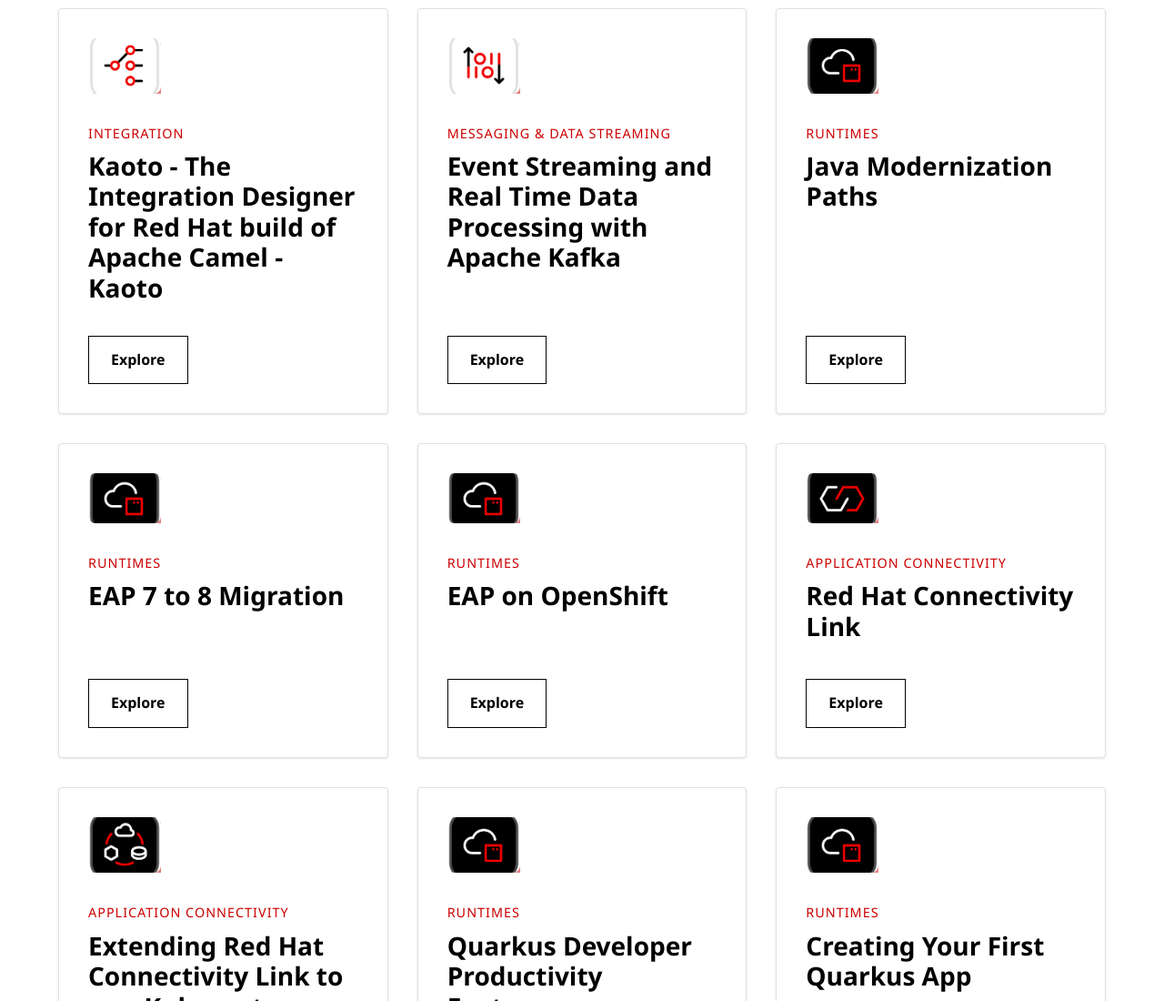
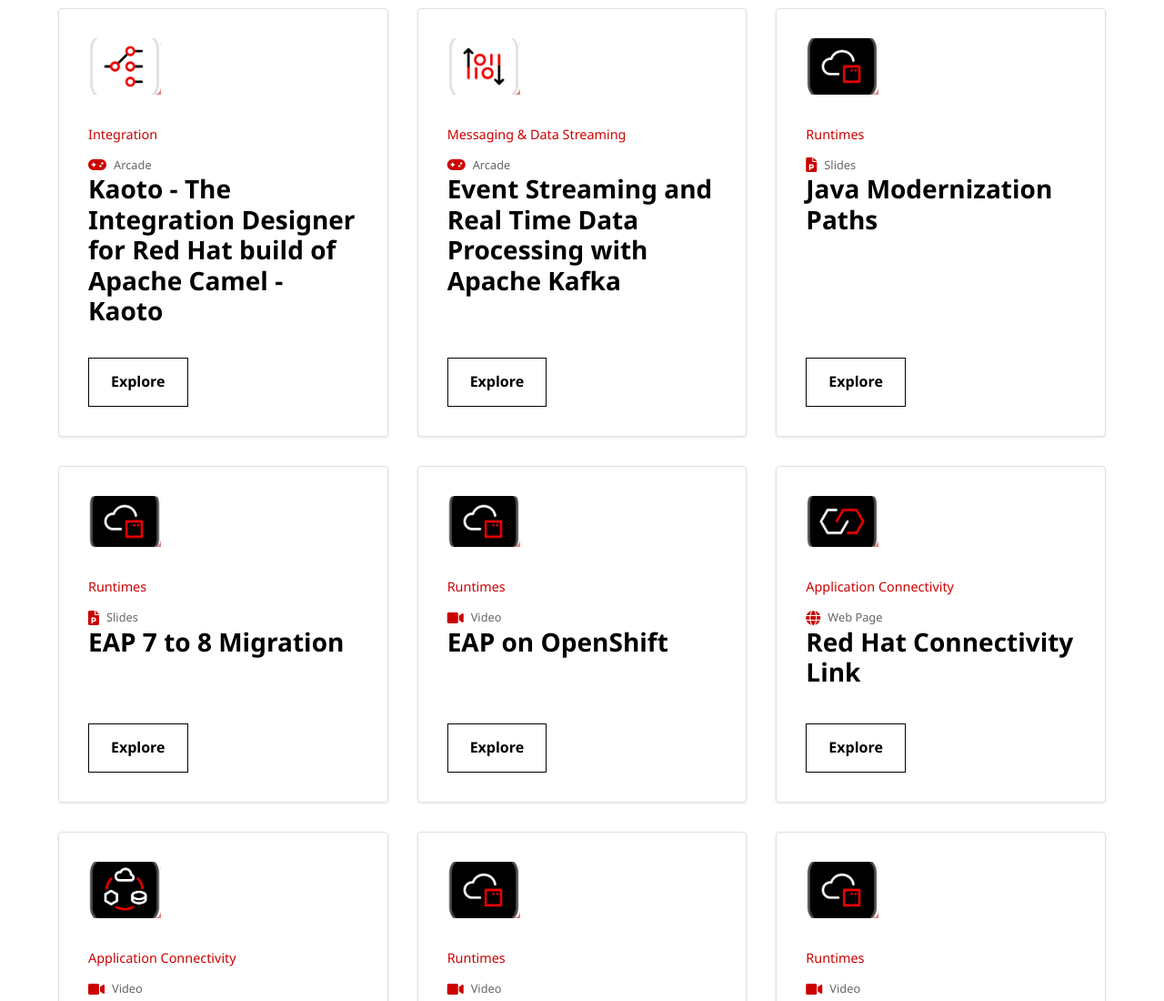
Before and after one commit to rpscodes/summit-25, a plain HTML site: page index.html in a window 1280 px wide. Shown: the part 320-1420 px from the top of the page at 91% size. Drawn offline with Linux system fonts and the light colour scheme.

Commit message:
Add icons and content type

```diff
--- a/catalog-data.js
+++ b/catalog-data.js
@@ -4,6 +4,7 @@ const catalogData = [
         id: 1,
         title: "Kaoto - The Integration Designer for Red Hat build of Apache Camel - Kaoto",
         category: "Integration",
+        contentType: "arcade",
         imageUrl: "images/camel_rb.png",
         link: "https://interact.redhat.com/share/lDqpjE28hCKNhqIwEMUT"
     },
@@ -11,6 +12,7 @@ const catalogData = [
         id: 2,
         title: "Event Streaming and Real Time Data Processing with Apache Kafka",
         category: "Messaging & Data Streaming",
+        contentType: "arcade",
         imageUrl: "images/kafka_rb.png",
         link: "https://interact.redhat.com/share/pYiQKLDlRICTtqM3G8Mw"
     },
@@ -18,6 +20,7 @@ const catalogData = [
         id: 3,
         title: "Java Modernization Paths",
         category: "Runtimes",
+        contentType: "slides",
         imageUrl: "images/runtimes_rb.png",
         link: "https://docs.google.com/presentation/d/18WhskOBk9goOlSpR0yNHlFMYkmdexmnB-HJrK7ObDlM/edit#slide=id.g2d2206166c3_0_2129"
     },
@@ -25,6 +28,7 @@ const catalogData = [
         id: 4,
         title: "EAP 7 to 8 Migration",
         category: "Runtimes",
+        contentType: "slides",
         imageUrl: "images/runtimes_rb.png",
         link: "https://drive.google.com/file/d/1P600hWUZrRi4yFd9Zw1is5Yk_NUnNEtE/view"
     },
@@ -32,6 +36,7 @@ const catalogData = [
         id: 5,
         title: "EAP on OpenShift",
         category: "Runtimes",
+        contentType: "video",
         imageUrl: "images/runtimes_rb.png",
         link: "https://drive.google.com/file/d/1P600hWUZrRi4yFd9Zw1is5Yk_NUnNEtE/view"
     },
@@ -39,6 +44,7 @@ const catalogData = [
         id: 6,
         title: "Red Hat Connectivity Link",
         category: "Application Connectivity",
+        contentType: "webpage",
         imageUrl: "images/RHCL_rb.png",
         link: "https://www.redhat.com/en/technologies/cloud-computing/connectivity-link"
     },
@@ -46,6 +52,7 @@ const catalogData = [
         id: 7,
         title: "Extending Red Hat Connectivity Link to non Kubernetes environments with Red Hat Service Interconnect",
         category: "Application Connectivity",
+        contentType: "video",
         imageUrl: "images/rhsi_rb.png",
         link: "https://drive.google.com/file/d/1tVKPx8po55A0Al4BjZtQROo_DmqFveTE/view?usp=drive_link"
     },
@@ -53,6 +60,7 @@ const catalogData = [
         id: 8,
         title: "Quarkus Developer Productivity Features",
         category: "Runtimes",
+        contentType: "video",
         imageUrl: "images/runtimes_rb.png",
         link: "https://www.youtube.com/playlist?list=PLoQ0Ba0OL3iuwy2Bw3AkJbErcVOyufMF4"
     },
@@ -60,6 +68,7 @@ const catalogData = [
         id: 9,
         title: "Creating Your First Quarkus App",
         category: "Runtimes",
+        contentType: "video",
         imageUrl: "images/runtimes_rb.png",
         link: "https://youtu.be/WXzvg94Jy0s?si=1ohJB-0yFLNJlzgo"
     },
@@ -67,6 +76,7 @@ const catalogData = [
         id: 10,
         title: "AI for Java Application Developers (Quarkus & LangChain4j)",
         category: "Runtimes",
+        contentType: "video",
         imageUrl: "images/runtimes_rb.png",
         link: "https://youtu.be/WXzvg94Jy0s?si=1ohJB-0yFLNJlzgo"
     },
@@ -74,6 +84,7 @@ const catalogData = [
         id: 11,
         title: "Connect LLMs to the world with Red Hat build of Apache Camel",
         category: "Integration",
+        contentType: "arcade",
         imageUrl: "images/camel_rb.png",
         link: "https://interact.redhat.com/share/ahGKXu7HfZ3HcbXXM3SQ"
     }
--- a/index.html
+++ b/index.html
@@ -4,6 +4,7 @@
     <meta charset="UTF-8">
     <meta name="viewport" content="width=device-width, initial-scale=1.0">
     <title>Resource Catalog</title>
+    <link rel="stylesheet" href="https://cdnjs.cloudflare.com/ajax/libs/font-awesome/6.0.0/css/all.min.css">
     <style>
         :root {
             --primary-color: #cc0000;
@@ -257,12 +258,36 @@
         }
 
         .catalog-pre-title {
-            text-transform: uppercase;
-            font-size: 0.85rem;
-            letter-spacing: 1px;
-            color: var(--primary-color);
-            margin-bottom: 0.75rem;
-            font-weight: bold;
+            color: #cc0000;
+            font-size: 0.9rem;
+            font-weight: 500;
+            margin-bottom: 0.5rem;
+            display: flex;
+            align-items: center;
+            gap: 0.5rem;
+        }
+
+        .content-type-icon {
+            font-size: 1rem;
+            color: #cc0000;
+        }
+
+        .content-type-badge {
+            background: #f5f5f5;
+            color: #666;
+            padding: 2px 6px;
+            border-radius: 3px;
+            font-size: 0.8rem;
+            margin-left: 0.5rem;
+        }
+
+        .content-type-label {
+            color: #666;
+            font-size: 0.8rem;
+            margin-top: 0.25rem;
+            display: flex;
+            align-items: center;
+            gap: 0.5rem;
         }
 
         .catalog-title {
@@ -444,7 +469,13 @@
                         <img src="${item.imageUrl}" alt="${item.title}" class="catalog-image">
                     </div>
                     <div class="catalog-details">
-                        <div class="catalog-pre-title" style="color: #cc0000; font-size: 0.9rem; font-weight: 500; margin-bottom: 0.5rem;">${item.category}</div>
+                        <div class="catalog-pre-title">
+                            ${item.category}
+                        </div>
+                        <div class="content-type-label">
+                            <i class="content-type-icon ${getContentTypeIcon(item.contentType)}"></i>
+                            ${getContentTypeLabel(item.contentType)}
+                        </div>
                         <h3 class="catalog-title">${item.title}</h3>
                         <a href="${item.link}" target="_blank" class="catalog-button">Explore</a>
                     </div>
@@ -539,6 +570,38 @@
             });
         }
 
+        // Helper function to get the appropriate icon class based on content type
+        function getContentTypeIcon(contentType) {
+            switch(contentType) {
+                case 'slides':
+                    return 'fa-solid fa-file-powerpoint';
+                case 'webpage':
+                    return 'fa-solid fa-globe';
+                case 'arcade':
+                    return 'fa-solid fa-gamepad';
+                case 'video':
+                    return 'fa-solid fa-video';
+                default:
+                    return 'fa-solid fa-file';
+            }
+        }
+
+        // Helper function to get the appropriate label based on content type
+        function getContentTypeLabel(contentType) {
+            switch(contentType) {
+                case 'slides':
+                    return 'Slides';
+                case 'webpage':
+                    return 'Web Page';
+                case 'arcade':
+                    return 'Arcade';
+                case 'video':
+                    return 'Video';
+                default:
+                    return 'Document';
+            }
+        }
+
         // Initialize the catalog when DOM is loaded
         document.addEventListener('DOMContentLoaded', initCatalog);
     </script>
```
